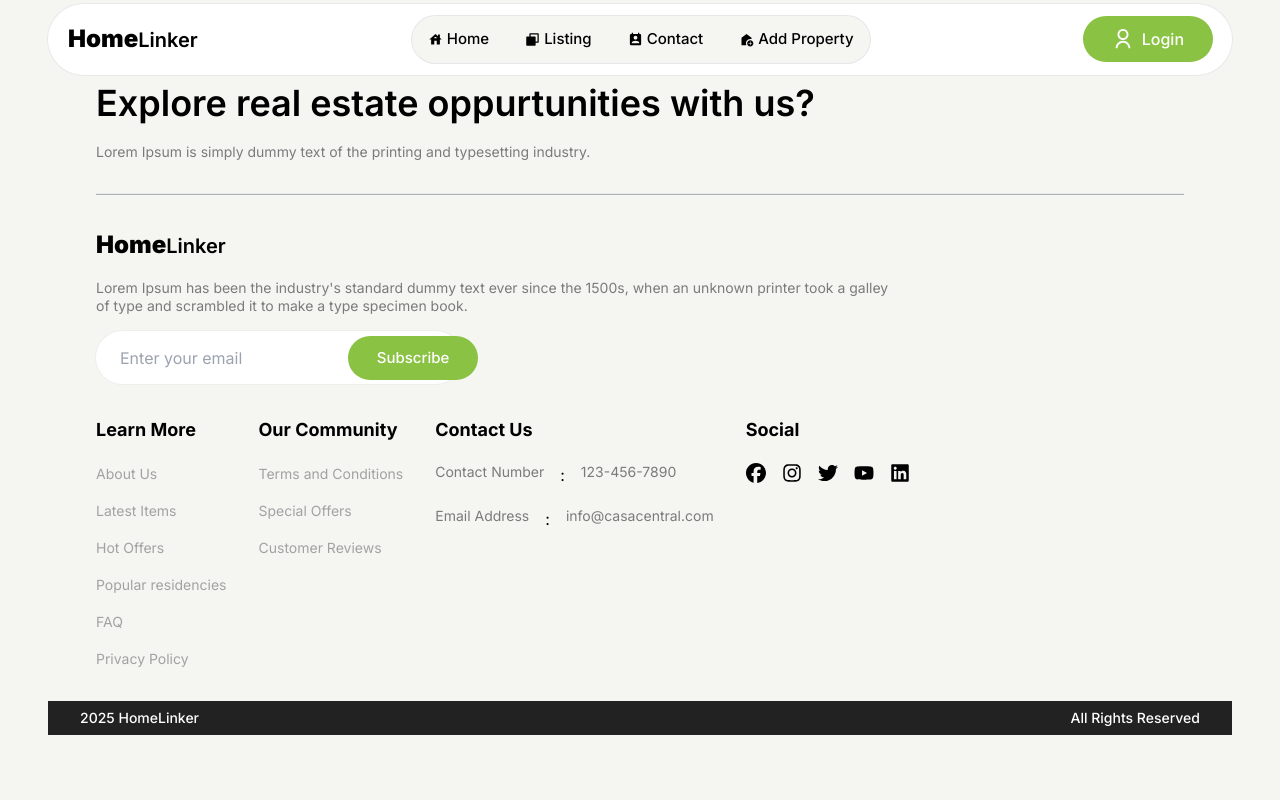
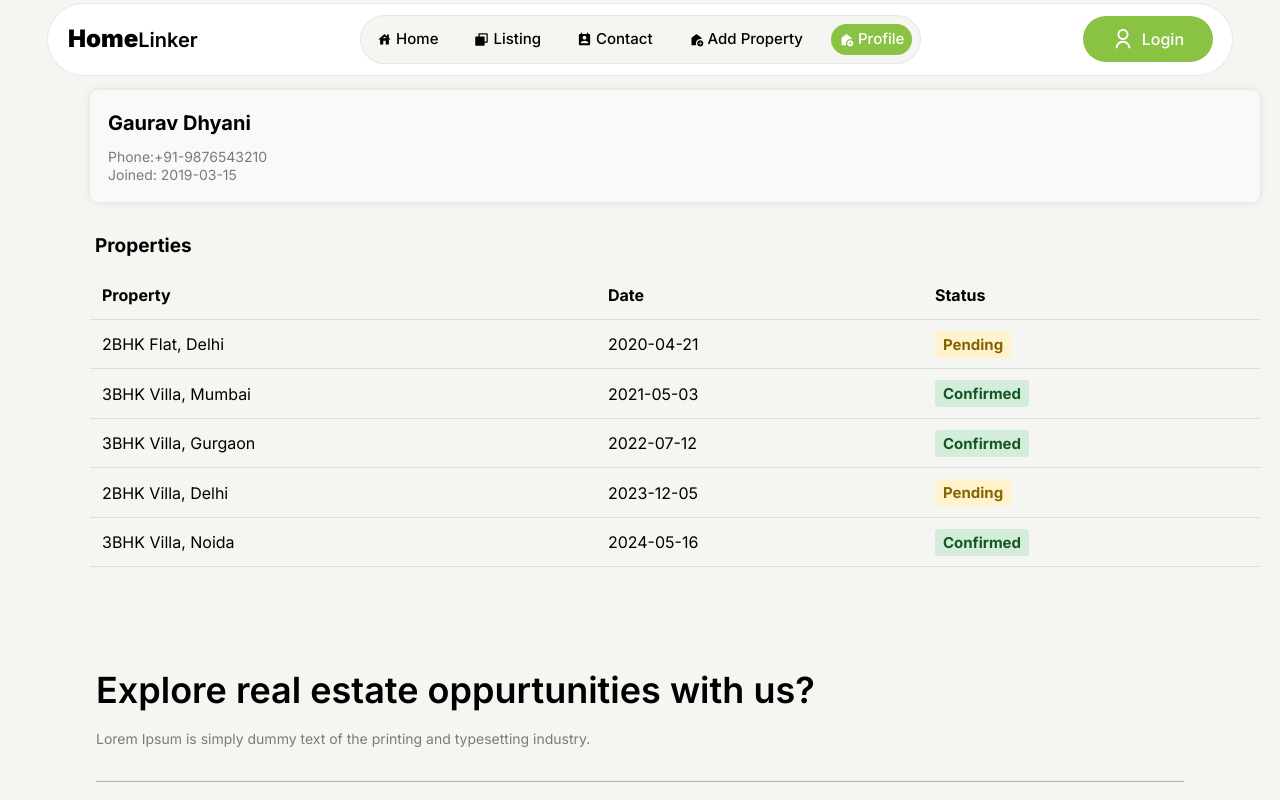
Before and after one commit to Ankur-Singh-png/Home-Linker, a React (Create React App) app in the folder frontend/: page /userprofile in a window 1280 px wide. Shown: the top 800 px of the page. Built offline with nearby package versions, Linux system fonts and the light colour scheme; a web font is replaced by a local one.

Commit message:
UserProfile Component

```diff
--- a/frontend/src/App.jsx
+++ b/frontend/src/App.jsx
@@ -6,6 +6,8 @@ import Bookings from "./pages/Bookings";
 import Favourites from "./pages/Favourites";
 import Header from "./components/Header";
 import Footer from "./components/Footer";
+import UserProfile from "./components/UserProfile";
+
 
 
 export default function App() {
@@ -18,6 +20,7 @@ export default function App() {
           <Route path="/addproperty" element={<AddProperty />}/>
           <Route path="/booking" element={<Bookings />}/>
           <Route path="/favourites" element={<Favourites />}/>
+          <Route path="/userprofile" element={<UserProfile/>}/>
         </Routes>
       <Footer />
      </BrowserRouter>
--- a/frontend/src/components/Navbar.jsx
+++ b/frontend/src/components/Navbar.jsx
@@ -2,6 +2,7 @@ import React from 'react'
 import { NavLink } from 'react-router-dom'
 import { MdAddHome, MdHouse, MdPermContactCalendar } from 'react-icons/md'
 import { RiCheckboxMultipleBlankFill } from "react-icons/ri"
+
 
 const Navbar = ({containerStyles}) => {
   return (
@@ -26,6 +27,11 @@ const Navbar = ({containerStyles}) => {
         <div>add property</div>
         </NavLink>
 
+         <NavLink to={"/userprofile"} className={({isActive}) =>isActive ? "active-link flexCenter gap-x-1 rounded-full px-2 py-1 cursor-pointer" : "flexCenter gap-x-1 rounded-full px-2 py-1 cursor-pointer"}>
+        <MdAddHome />
+        <div> Profile</div>
+        </NavLink>
+
     </nav>
   )
 }
--- /dev/null
+++ b/frontend/src/components/UserProfile.css
@@ -0,0 +1,61 @@
+.profile-container {
+  padding: 90px 20px 20px 90px;
+  font-family: Arial, sans-serif;
+}
+
+.user-details {
+  background-color: #f9f9f9;
+  padding: 18px;
+  border-radius: 8px;
+  margin-bottom: 30px;
+  box-shadow: 0 0 8px rgba(0, 0, 0, 0.1);
+  font-size: 20px;
+}
+
+.user-details h2 {
+  margin-bottom: 10px;
+}
+
+.property h3 {
+  margin-bottom: 10px;
+  padding-left: 5px;
+  font-size: 19px;
+}
+
+table {
+  width: 100%;
+  margin-top: 10px;
+}
+
+th, td {
+  padding: 12px;
+  border-bottom: 1px solid #ddd;
+  text-align: left;
+}
+
+.status {
+  padding: 4px 8px;
+  border-radius: 3px;
+  font-size: 15px;
+  font-weight: bold;
+}
+
+.status.pending {
+  background-color: #fff3cd;
+  color: #856404;
+}
+
+.status.confirmed {
+  background-color: #d4edda;
+  color: #155724;
+}
+
+.status.rejected {
+  background-color: #f8d7da;
+  color: #721c24;
+}
+
+.interested{
+    font-size: 22px;
+    font-weight: bold;
+}
--- /dev/null
+++ b/frontend/src/components/UserProfile.jsx
@@ -0,0 +1,98 @@
+// import React, { useEffect, useState } from "react";
+// import { useParams } from "react-router-dom";
+// import axios from "axios";
+import "./UserProfile.css";
+
+const UserProfile = () => {
+//   const { userId } = useParams();
+//   const [user, setUser] = useState(null);
+
+ const user = {
+    name: "Gaurav Dhyani",
+    email: "gaurav@example.com",
+    phone: "+91-9876543210",
+    joined: "2019-03-15",
+    interestedProperties: [
+      {
+        id: 1,
+        name: "2BHK Flat, Delhi",
+        date: "2020-04-21",
+        status: "Pending",
+      },
+      {
+        id: 2,
+        name: "3BHK Villa, Mumbai",
+        date: "2021-05-03",
+        status: "Confirmed",
+      },
+      {
+        id: 2,
+        name: "3BHK Villa, Gurgaon",
+        date: "2022-07-12",
+        status: "Confirmed",
+      },
+      {
+        id: 2,
+        name: "2BHK Villa, Delhi",
+        date: "2023-12-05",
+        status: "Pending",
+      },
+      {
+        id: 2,
+        name: "3BHK Villa, Noida",
+        date: "2024-05-16",
+        status: "Confirmed",
+      },
+    ],
+  };
+
+
+//   useEffect(() => {
+//     axios
+//       .get(`http://localhost:8080/api/users/${userId}`)
+//       .then((response) => {
+//         setUser(response.data);
+//       })
+//       .catch((error) => {
+//         console.error("Error fetching user data:", error);
+//       });
+//   }, [userId]);
+
+  return (
+    <div className="profile-container">
+      <div className="user-details">
+        <h2><b>{user.name}</b></h2>
+        <p>Phone:{user.phone}</p>
+        <p>Joined: {user.joined}</p>
+      </div>
+
+      <div className="property">
+        <h3 className="interested">Properties</h3>
+        <table>
+          <thead>
+            <tr>
+              <th>Property</th>
+              <th>Date</th>
+              <th>Status</th>
+            </tr>
+          </thead>
+          <tbody>
+            {user.interestedProperties.map((p) => (
+              <tr key={p.id}>
+                <td>{p.name}</td>
+                <td>{p.date}</td>
+                <td>
+                  <span className={`status ${p.status.toLowerCase()}`}>
+                    {p.status}
+                  </span>
+                </td>
+              </tr>
+            ))}
+          </tbody>
+        </table>
+      </div>
+    </div>
+  );
+};
+
+export default UserProfile;
```
Also changed, not shown: 1 other file (tests, documents, lock files or other folders).
